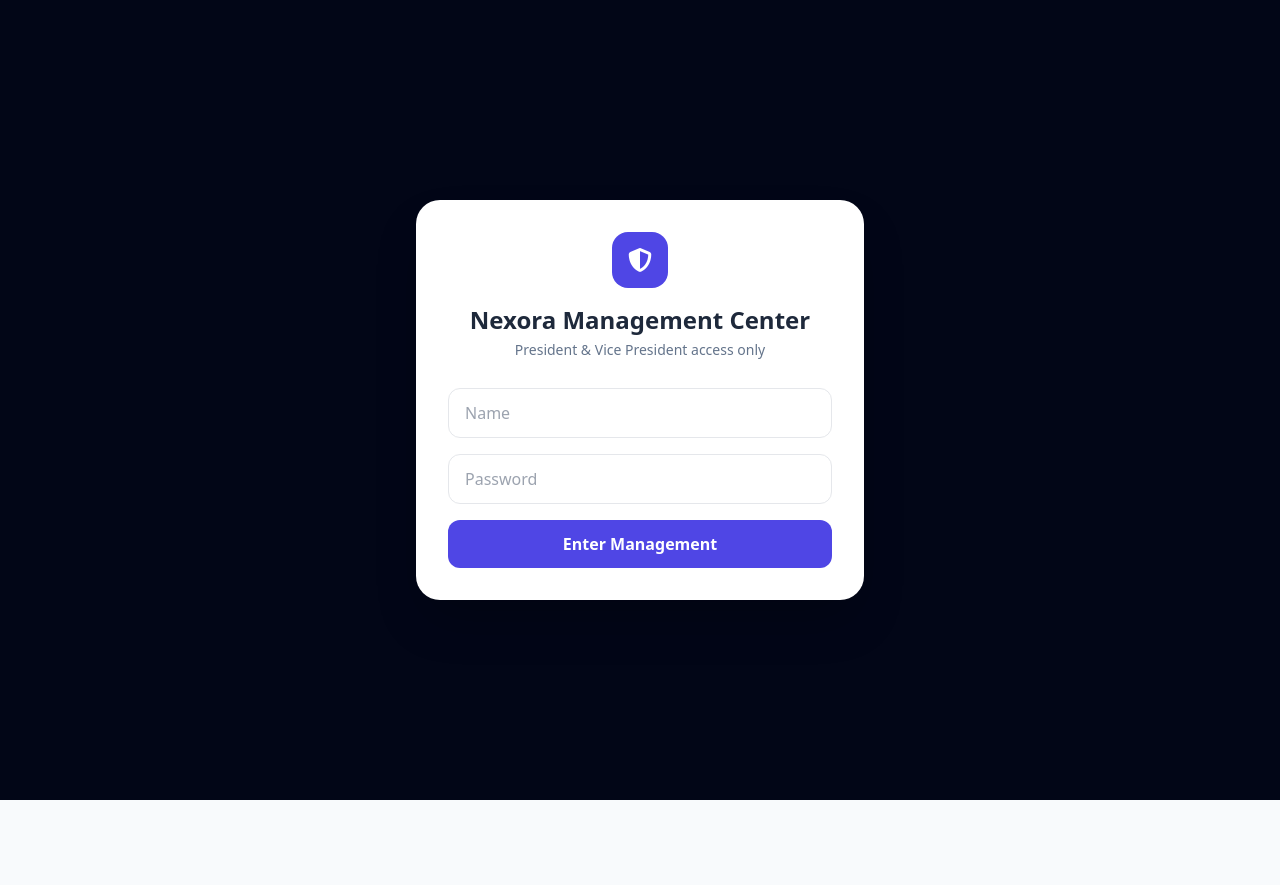
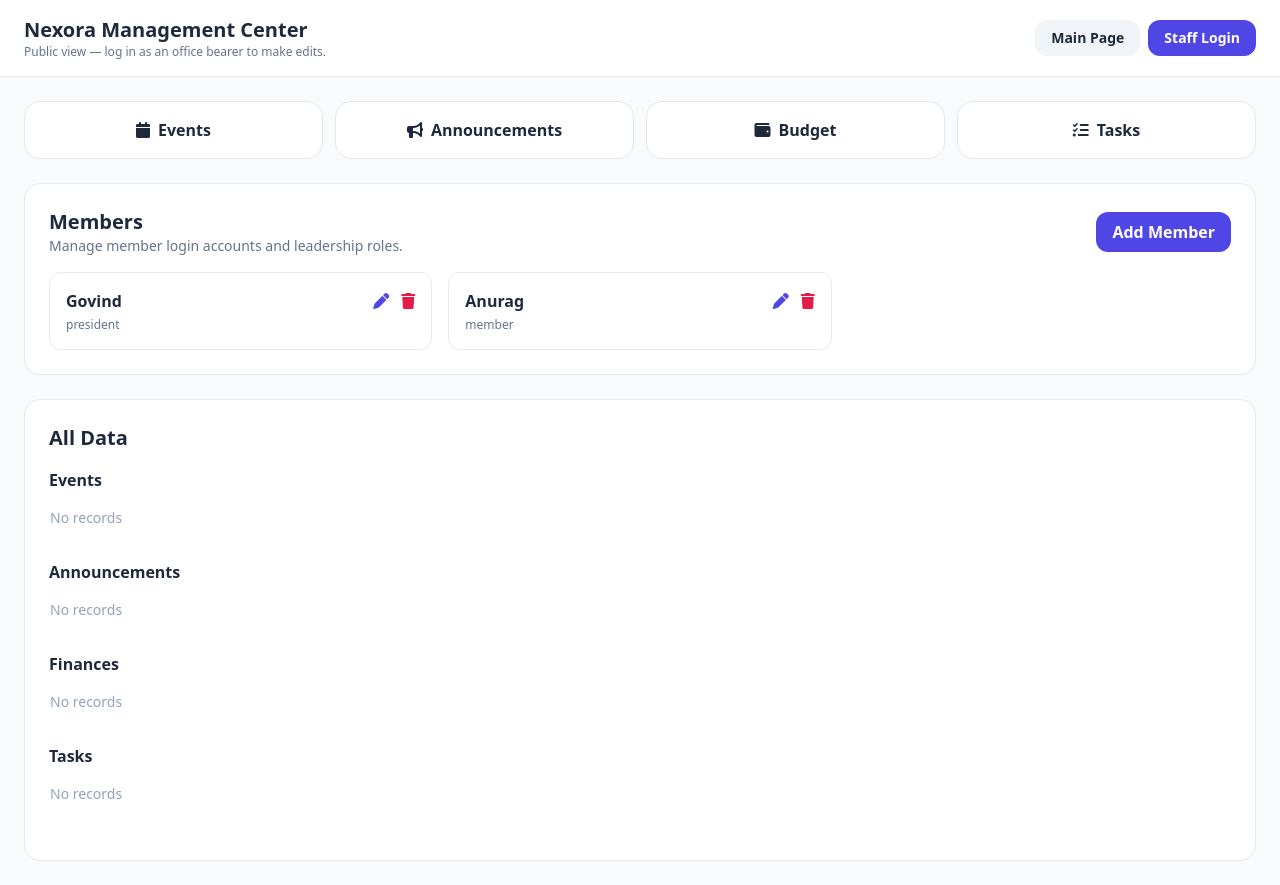
Before and after one commit to studybuddyzone/astra_club, a plain HTML site: page management-manager.html in a window 1280 px wide. Before the commit the page ends 800 px from the top, so only its background shows below. Drawn offline with nearby package versions, Linux system fonts and the light colour scheme.

Commit message:
Add files via upload

```diff
--- a/management-manager.html
+++ b/management-manager.html
@@ -9,12 +9,13 @@
 <link rel="stylesheet" href="https://cdnjs.cloudflare.com/ajax/libs/font-awesome/6.4.0/css/all.min.css">
 </head>
 <body class="bg-slate-50 text-slate-800 min-h-screen">
-<div id="login" class="fixed inset-0 z-50 bg-slate-950 flex items-center justify-center p-4">
-  <div class="w-full max-w-md bg-white rounded-3xl shadow-2xl p-8">
+<div id="login" class="hidden fixed inset-0 z-50 bg-slate-950/80 backdrop-blur-sm flex items-center justify-center p-4">
+  <div class="relative w-full max-w-md bg-white rounded-3xl shadow-2xl p-8">
+    <button onclick="closeLoginModal()" class="absolute top-4 right-4 text-slate-400 hover:text-slate-600"><i class="fa-solid fa-xmark text-xl"></i></button>
     <div class="text-center mb-7">
       <div class="mx-auto mb-4 bg-indigo-600 text-white w-14 h-14 rounded-2xl flex items-center justify-center text-2xl"><i class="fa-solid fa-shield-halved"></i></div>
       <h1 class="text-2xl font-bold">Nexora Management Center</h1>
-      <p class="text-sm text-slate-500 mt-1">President & Vice President access only</p>
+      <p class="text-sm text-slate-500 mt-1">Log in only if you're an office bearer who needs to make edits.</p>
     </div>
     <form onsubmit="login(event)" class="space-y-4">
       <input id="name" required placeholder="Name" class="w-full px-4 py-3 border rounded-xl">
@@ -25,12 +26,13 @@
   </div>
 </div>
 
-<div id="app" class="hidden">
+<div id="app" class="">
 <header class="bg-white border-b px-6 py-4 flex justify-between items-center sticky top-0 z-20">
-  <div><h1 class="font-bold text-xl">Nexora Management Center</h1><p id="role" class="text-xs text-slate-500"></p></div>
+  <div><h1 class="font-bold text-xl">Nexora Management Center</h1><p id="role" class="text-xs text-slate-500">Public view — log in as an office bearer to make edits.</p></div>
   <div class="flex gap-2">
-    <a href="nexora_updated.html" class="px-4 py-2 bg-slate-100 rounded-xl text-sm font-semibold">Main Page</a>
-    <button onclick="logout()" class="px-4 py-2 bg-slate-900 text-white rounded-xl text-sm font-semibold">Logout</button>
+    <a href="index.html" class="px-4 py-2 bg-slate-100 rounded-xl text-sm font-semibold">Main Page</a>
+    <button id="mgmt-login-btn" onclick="openLoginModal()" class="px-4 py-2 bg-indigo-600 text-white rounded-xl text-sm font-semibold">Staff Login</button>
+    <button id="mgmt-logout-btn" onclick="logout()" class="hidden px-4 py-2 bg-slate-900 text-white rounded-xl text-sm font-semibold">Logout</button>
   </div>
 </header>
 <main class="max-w-7xl mx-auto p-6">
@@ -93,14 +95,27 @@ function esc(s){return String(s??'').replace(/[&<>"']/g,m=>({'&':'&amp;','<':'&l
 function login(e){
  e.preventDefault(); const n=document.getElementById('name').value.trim(),p=document.getElementById('password').value;
  const u=users().find(x=>x.name.toLowerCase()===n.toLowerCase()&&x.password===p);
- if(!u||!['president','vice president','vice_president'].includes(String(u.role).toLowerCase())){
-   document.getElementById('err').textContent='Only the President or Vice President can access management.';document.getElementById('err').classList.remove('hidden');return;
+ if(!u){
+   document.getElementById('err').textContent='Invalid name or password.';document.getElementById('err').classList.remove('hidden');return;
  }
- sessionStorage.setItem('nexora_management_user',JSON.stringify(u));show();
+ sessionStorage.setItem('nexora_management_user',JSON.stringify(u));closeLoginModal();show();
 }
-function show(){let u;try{u=JSON.parse(sessionStorage.getItem('nexora_management_user')||'null')}catch(e){}
- if(!u||!['president','vice president','vice_president'].includes(String(u.role).toLowerCase()))return;
- document.getElementById('login').classList.add('hidden');document.getElementById('app').classList.remove('hidden');document.getElementById('role').textContent=`Logged in: ${u.name} — ${u.role}`;render()}
+function show(){
+ let u;try{u=JSON.parse(sessionStorage.getItem('nexora_management_user')||'null')}catch(e){}
+ const loginBtn=document.getElementById('mgmt-login-btn'), logoutBtn=document.getElementById('mgmt-logout-btn');
+ if(u){
+   document.getElementById('role').textContent=`Logged in: ${u.name} — ${u.role}`;
+   if(loginBtn) loginBtn.classList.add('hidden');
+   if(logoutBtn) logoutBtn.classList.remove('hidden');
+ } else {
+   document.getElementById('role').textContent='Public view — log in as an office bearer to make edits.';
+   if(loginBtn) loginBtn.classList.remove('hidden');
+   if(logoutBtn) logoutBtn.classList.add('hidden');
+ }
+ render();
+}
+function openLoginModal(){document.getElementById('login').classList.remove('hidden')}
+function closeLoginModal(){document.getElementById('login').classList.add('hidden');document.getElementById('err').classList.add('hidden')}
 function logout(){sessionStorage.removeItem('nexora_management_user');location.reload()}
 function render(){
  document.getElementById('members').innerHTML=users().map(u=>`<div class="border rounded-xl p-4"><div class="flex justify-between"><div><b>${esc(u.name)}</b><div class="text-xs text-slate-500 mt-1">${esc(u.role||'member')}</div></div><div><button onclick="memberForm('${u.id}')" class="text-indigo-600 mr-3"><i class="fa-solid fa-pen"></i></button><button onclick="delMember('${u.id}')" class="text-rose-600"><i class="fa-solid fa-trash"></i></button></div></div></div>`).join('');
```
Also changed, not shown: announcement-manager.html (+1 -1 lines), budget-manager.html (+1 -1 lines), event-maneger.html (+1 -1 lines), task-manager.html (+1 -1 lines).
